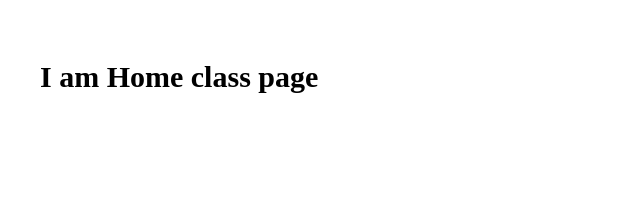
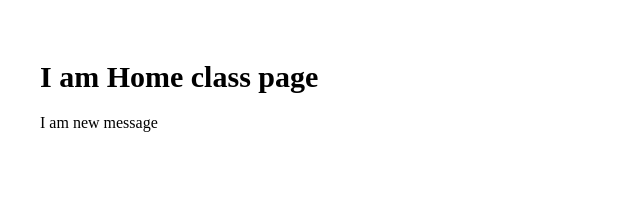
Before and after one commit to Mateman84/servicario, a React (Create React App) app: page / in a window 1280 px wide. Shown: the top 204 px of the page, without its empty margins (0-640 px from the left). Built offline with nearby package versions, Linux system fonts and the light colour scheme.

Commit message:
Playing around with states in a class component

```diff
--- a/src/pages/home.css
+++ b/src/pages/home.css
@@ -1,4 +1,3 @@
-
 
 .container {
     padding:40px;
--- a/src/pages/home.js
+++ b/src/pages/home.js
@@ -34,10 +34,35 @@ import './home.css'
 class Home extends React.Component {
 
 
+    constructor(){
+        super()
+        this.state = {
+            message: 'Super Message!!!!'
+        }
+    }
+
+
+
+    //Lifecycle function, componentDidMount, is a lifecycle function that is called only once
+    componentDidMount(){
+        //debugger
+        setTimeout(() => {
+            // använd set state när du vill ändra på ett state.
+            this.setState({message: 'I am new message'})
+        }, 1000)
+    }
+
+    /*
+    Lifecycle function render
+    is a lifecycle function that is called whenever a state is changed.
+    */
     render (){
+        //debugger
+        const { message } = this.state
         return (
             <div className="container">
             <h1>I am Home class page</h1>
+            <p>{ message }</p>
             </div>
         )
     }
```
